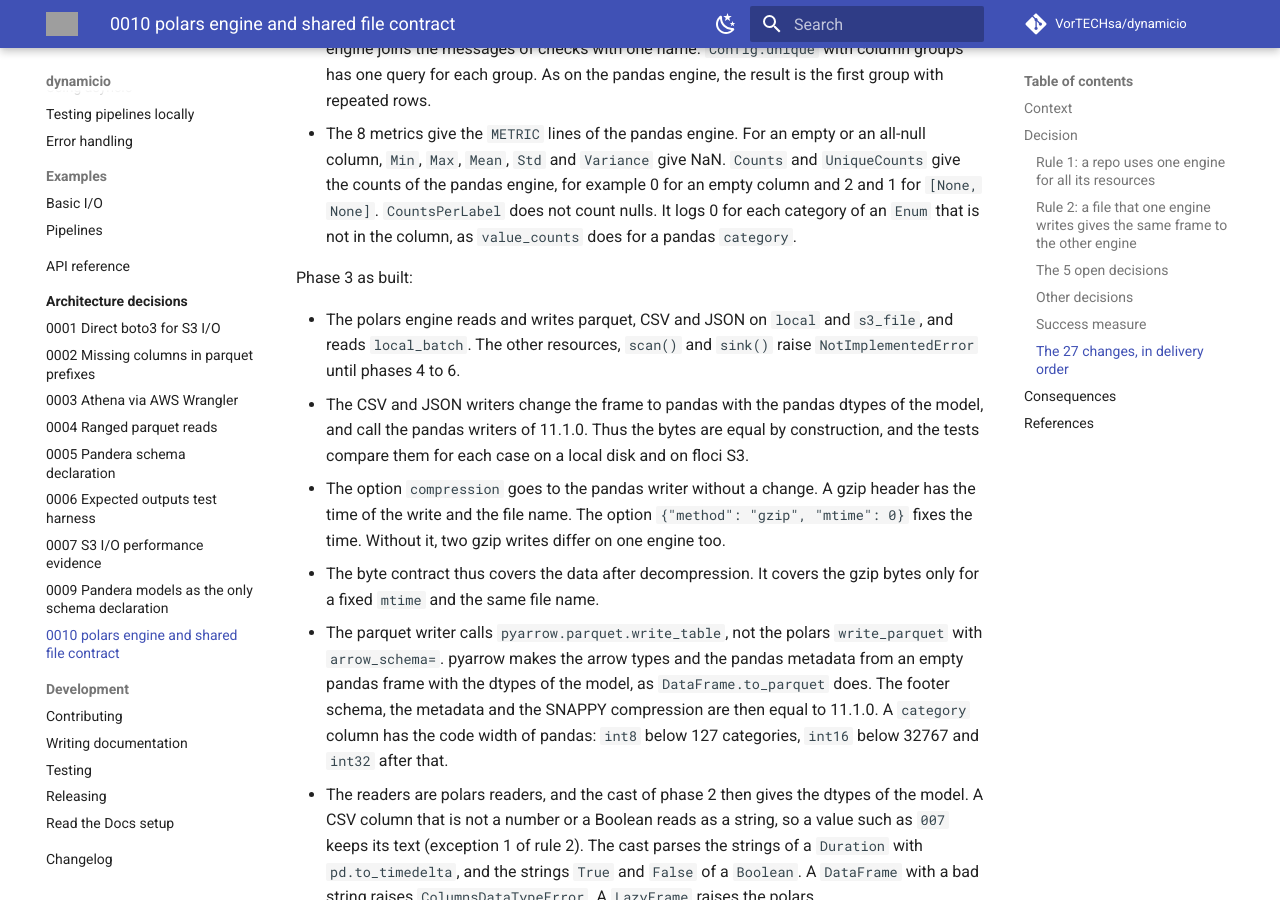
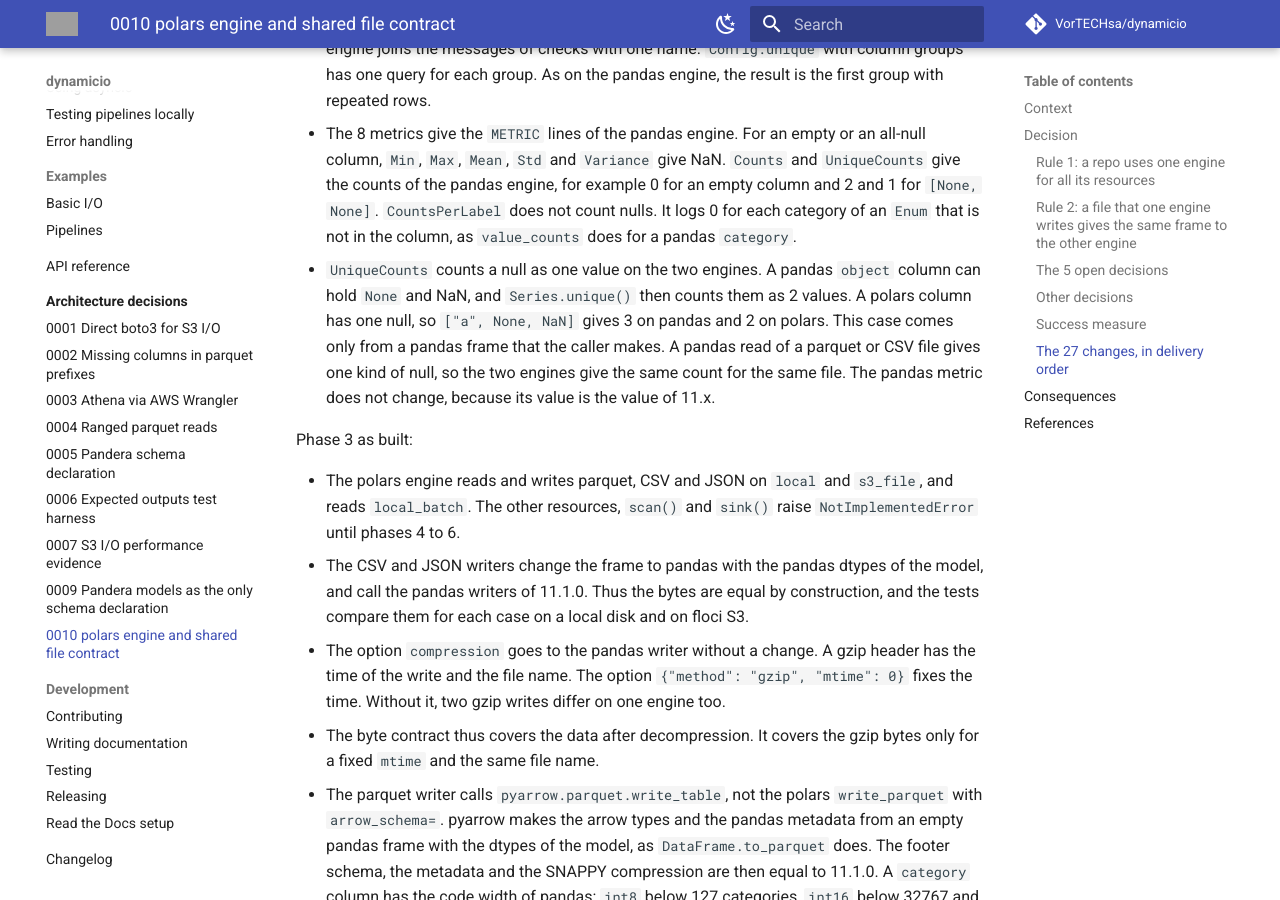
Before and after one commit to VorTECHsa/dynamicio, an MkDocs documentation site: the page built from docs/adr/0010-polars-engine-and-shared-file-contract.md, in a window 1280 px wide and 900 px high, scrolled down 10269 px. Built offline with MkDocs 1.6.1 and Material for MkDocs 9.7.7, drawn with Linux system fonts in a browser that asks for light colours; comment, search, counter and statistics services are not loaded; grey boxes are pictures that could not be loaded.

Commit message:
docs(RND-25353): record the UniqueCounts of a pandas object column with None and NaN

```diff
--- a/docs/adr/0010-polars-engine-and-shared-file-contract.md
+++ b/docs/adr/0010-polars-engine-and-shared-file-contract.md
@@ -270,6 +270,10 @@ Phase 2 as built:
 - The 8 metrics give the `METRIC` lines of the pandas engine. For an empty or an all-null column, `Min`, `Max`, `Mean`, `Std` and `Variance` give NaN.
   `Counts` and `UniqueCounts` give the counts of the pandas engine, for example 0 for an empty column and 2 and 1 for `[None, None]`. `CountsPerLabel` does
   not count nulls. It logs 0 for each category of an `Enum` that is not in the column, as `value_counts` does for a pandas `category`.
+- `UniqueCounts` counts a null as one value on the two engines. A pandas `object` column can hold `None` and NaN, and `Series.unique()` then counts
+  them as 2 values. A polars column has one null, so `["a", None, NaN]` gives 3 on pandas and 2 on polars. This case comes only from a pandas frame
+  that the caller makes. A pandas read of a parquet or CSV file gives one kind of null, so the two engines give the same count for the same file.
+  The pandas metric does not change, because its value is the value of 11.x.
 
 Phase 3 as built:
 
```
